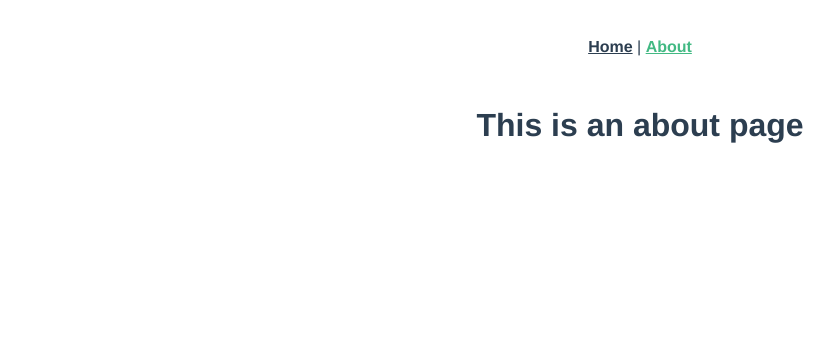
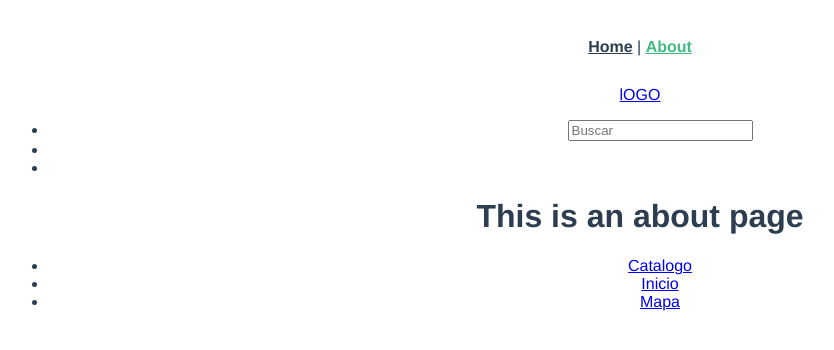
Before and after one commit to sansus3/senlleiras-sasus-3, a Vue app: page /about in a window 1280 px wide. Shown: the top 350 px of the page, without its empty margins (0-834 px from the left). Built offline with nearby package versions, Linux system fonts and the light colour scheme.

Commit message:
Creadas vistas headerSection y footerSection

```diff
--- a/public/index.html
+++ b/public/index.html
@@ -9,7 +9,7 @@
   </head>
   <body>
     <noscript>
-      <strong>We're sorry but <%= htmlWebpackPlugin.options.title %> doesn't work properly without JavaScript enabled. Please enable it to continue.</strong>
+      <strong>Lo sentimos <%= htmlWebpackPlugin.options.title %> no trabaja sin JavaScript activado. Actívelo para poder continuar.</strong>
     </noscript>
     <div id="app"></div>
     <!-- built files will be auto injected -->
--- a/src/views/About.vue
+++ b/src/views/About.vue
@@ -1,5 +1,22 @@
 <template>
   <div class="about">
+    <header-section></header-section>
     <h1>This is an about page</h1>
+    <footer-section></footer-section>
+
   </div>
 </template>
+
+<script>
+// @ is an alias to /src
+import HeaderSection from './page_structure/HeaderSection.vue';
+import FooterSection from './page_structure/FooterSection.vue'
+
+export default {
+  name: 'About',
+  components: {
+    HeaderSection,
+    FooterSection
+  }
+}
+</script>
--- a/src/views/Home.vue
+++ b/src/views/Home.vue
@@ -1,18 +1,20 @@
 <template>
   <div class="home">
-    <img alt="Vue logo" src="../assets/logo.png">
-    <HelloWorld msg="Welcome to Your Vue.js App"/>
+    <header-section></header-section>
+    <footer-section></footer-section>
   </div>
 </template>
 
 <script>
 // @ is an alias to /src
-import HelloWorld from '@/components/HelloWorld.vue'
+import HeaderSection from './page_structure/HeaderSection.vue';
+import FooterSection from './page_structure/FooterSection.vue'
 
 export default {
   name: 'Home',
   components: {
-    HelloWorld
+    HeaderSection,
+    FooterSection
   }
 }
 </script>
--- /dev/null
+++ b/src/views/page_structure/FooterSection.vue
@@ -0,0 +1,26 @@
+<template>
+    <footer class="main-footer">
+        <nav class="menu-principal">
+            <a href="#" class="menu-display">
+                <i class="fas fa-chevron-up"></i>
+            </a>
+            <ul class="menu-elements">
+                <li>
+                    <a href="#" class="menu-catalogo">
+                        <i class="fas fa-image"></i>Catalogo
+                    </a>
+                </li>
+                <li>
+                    <a href="#" class="menu-inicio">
+                        <i class="fas fa-home"></i>Inicio
+                    </a>
+                </li>
+                <li>
+                    <a href="#" class="mapa">
+                        <i class="fas fa-map-marked-alt"></i>Mapa
+                    </a>
+                </li>
+            </ul>
+        </nav>
+    </footer>
+</template>
--- /dev/null
+++ b/src/views/page_structure/HeaderSection.vue
@@ -0,0 +1,10 @@
+<template>
+    <nav class="main-header header-nav-app">
+        <a href="#" class="header-logo">lOGO</a>
+        <ul class="header-nav-buttons">
+            <li class="header-search"><i class="fas fa-search"></i><input type="search" placeholder="Buscar"></li>
+            <li class="header-upload"><i class="fas fa-tree"></i></li>
+            <li class="header-profile"><i class="fas fa-user-circle"></i></li>
+        </ul>
+    </nav>
+</template>
```
Also changed, not shown: src/assets/logo.png (deleted).
